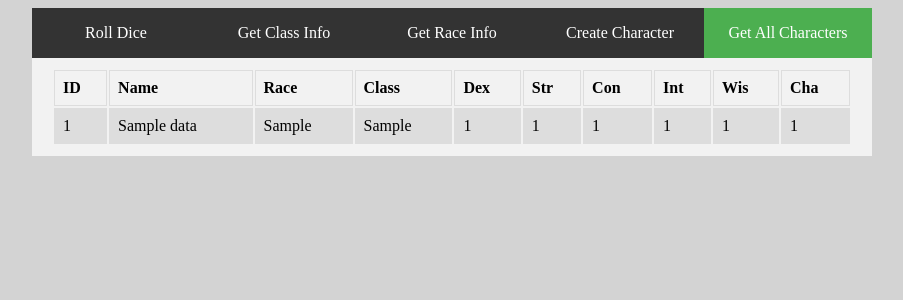
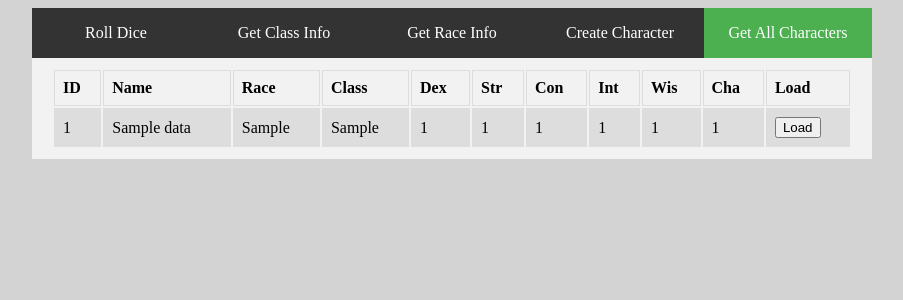
Before and after one commit to Fladolcetta/DnD, a Flask app: page /table in a window 1280 px wide. Shown: the top 300 px of the page, without its empty margins (188-1091 px from the left). Run offline with Flask 3, Linux system fonts and the light colour scheme; tables that the repository leaves empty hold one stand-in row (values such as "Sample post"); data that the repository does not hold is empty.

Commit message:
Add character loading!

```diff
--- a/main.py
+++ b/main.py
@@ -46,5 +46,12 @@ def table() -> str:
     return page_loader.load_table()
 
 
+@app.route('/load_character')
+def character() -> str:
+    """ Character function. """
+    page_loader = PageLoader()
+    return page_loader.load_old_character(request.args.to_dict())
+
+
 if __name__ == '__main__':
     app.run(debug=True)
--- a/src/page_loader.py
+++ b/src/page_loader.py
@@ -138,6 +138,13 @@ class PageLoader:
             pass
         return self.load_left_only_page(left_content, "Character Generator")
 
+    def load_old_character(self, args: dict) -> str:
+        """ Load the sheet page. """
+        char_id = int(args.get("char_id") or 1)
+        char = Character()
+        char.load_character_from_db(char_id)
+        return self.display_char(char)
+
     def build_script_string(self, script_list: list) -> str:
         """ Build a string of script tags. """
         script_string = "\n".join(
--- a/static/topnav.js
+++ b/static/topnav.js
@@ -1,3 +1,6 @@
 var current = location.pathname;
+if (current=="/load_character") {
+    current = "/create_character"
+}
 var element = document.getElementById(current);
 element.classList.add("active");
--- a/templates/character_table.html
+++ b/templates/character_table.html
@@ -10,12 +10,18 @@
         <th>Int</th>
         <th>Wis</th>
         <th>Cha</th>
+        <th>Load</th>
       </tr>
       {% for char in char_list %}
       <tr>
           {% for field in char %}
           <td>{{ field }}</td>
           {% endfor %}
+          <td>
+            <a href="/load_character?char_id={{ char[0] }}">
+              <button>Load</button>
+            </a>
+          </td>
       </tr>
       {% endfor %}
   </table>
```
Also changed, not shown: README.md. Lines whose indentation alone changed are shown as unchanged.
